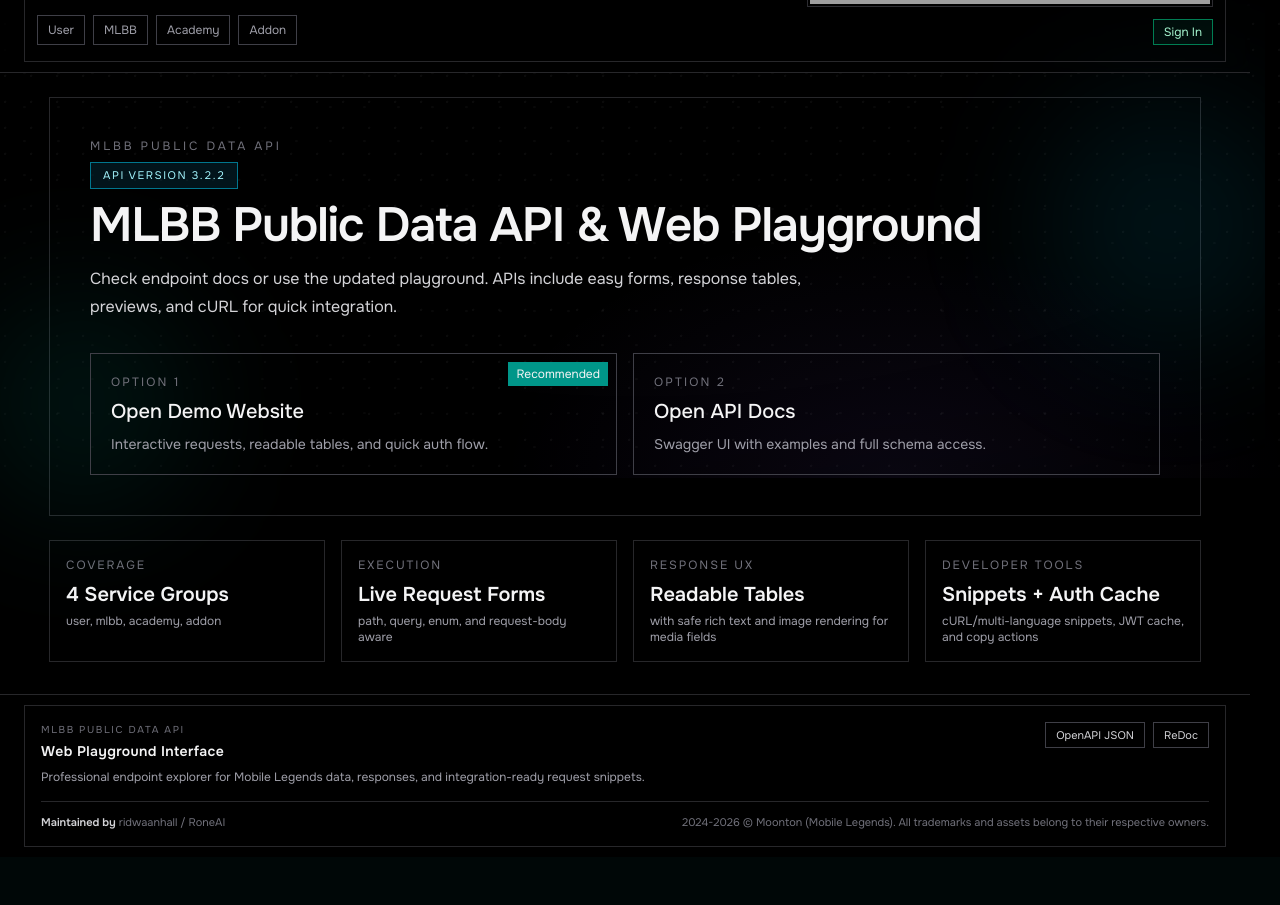
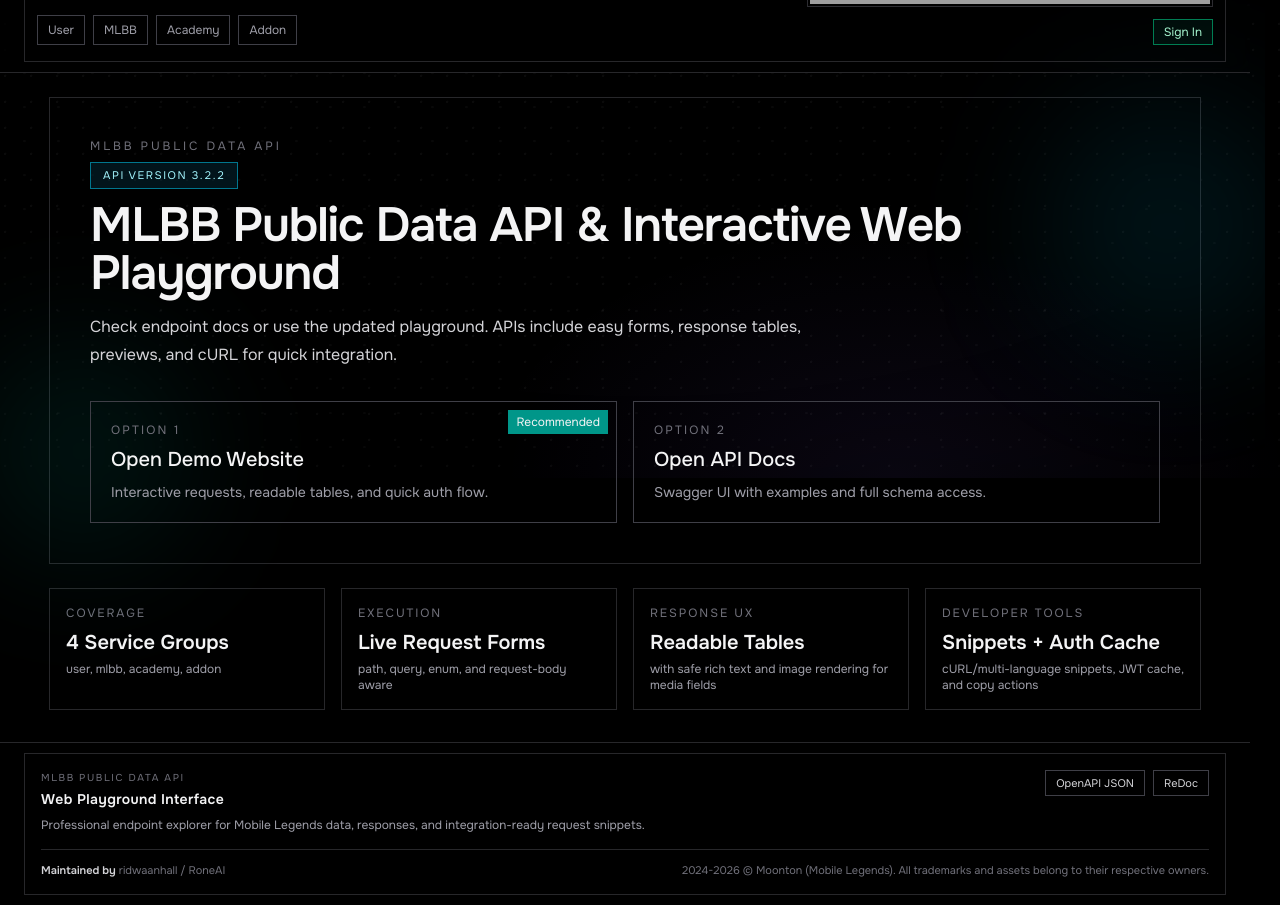
Before and after one commit to ridwaanhall/api-mobilelegends, a FastAPI app: page / in a window 1280 px wide. Shown: the part 322-1227 px from the top of the page. Before the commit the page ends 1169 px from the top, so only its background shows below. Run offline with FastAPI, Linux system fonts and the light colour scheme; grey boxes labelled with a size stand in for pictures from a placeholder-image service; parts of the project's set-up code (start-up, migrations or seed data) failed here and were passed over; some libraries are stand-ins or nearby versions; grey boxes are pictures that could not be loaded.

Commit message:
✨feat(web): Update landing page title for clarity and consistency

```diff
--- a/app/web/templates/root/landing_page.html
+++ b/app/web/templates/root/landing_page.html
@@ -11,7 +11,7 @@
 			API Version {{ api_version }}
 		</div>
 		<h1 class="relative z-10 mt-3 max-w-4xl text-2xl font-semibold tracking-tight text-zinc-100 sm:text-3xl md:text-5xl">
-			MLBB Public Data API & Web Playground
+			MLBB Public Data API & Interactive Web Playground
 		</h1>
 		<p class="relative z-10 mt-4 max-w-3xl text-sm leading-6 text-zinc-300 md:text-base md:leading-7">
 			Check endpoint docs or use the updated playground.
```
